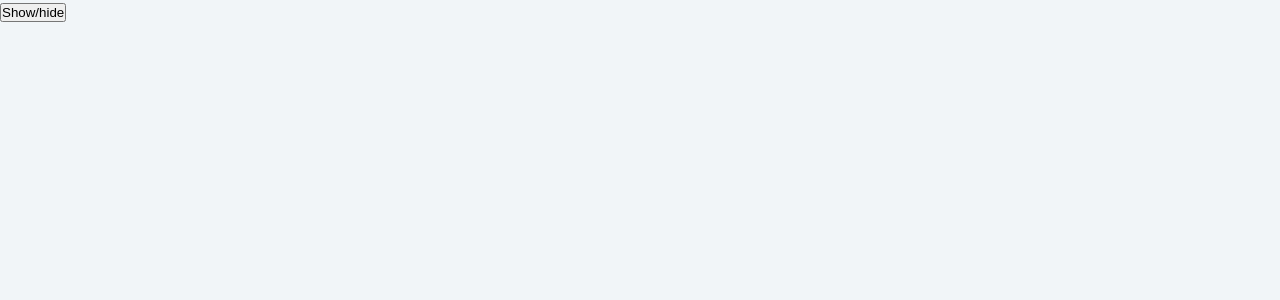
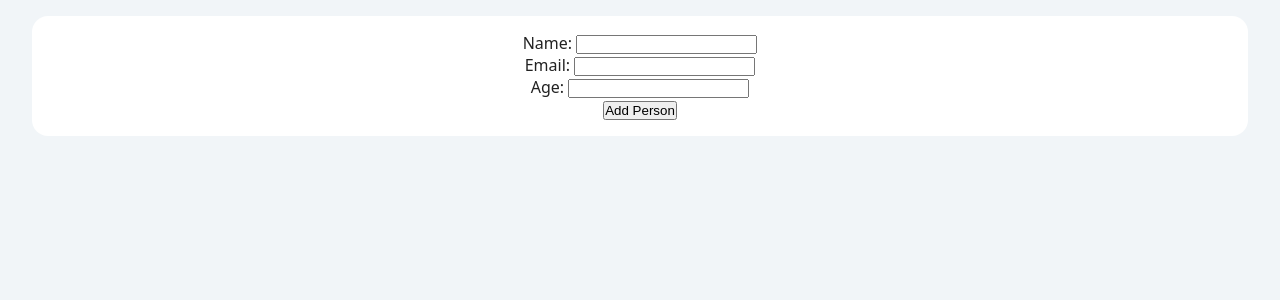
Before and after one commit to Suredun254/tutorial, a React (Create React App) app: page / in a window 1280 px wide. Shown: the top 300 px of the page. Built offline with nearby package versions, Linux system fonts and the light colour scheme.

Commit message:
form handling using controlled inputs and multiple inputs

```diff
--- a/src/App.js
+++ b/src/App.js
@@ -9,7 +9,9 @@ import React from "react";
 // import UseEffectFetchData from "./advancedReact/UseEffect/UseEffectFetchData";
 // import ConditionalRendering from "./advancedReact/ConditionalRendering/ConditionalRendering";
 // import ShortCircuitEvaluation from "./advancedReact/ConditionalRendering/ShortCircuitEvaluation";
-import SHowHide from "./advancedReact/ConditionalRendering/SHowHide";
+// import SHowHide from "./advancedReact/ConditionalRendering/SHowHide";
+// import ControlledInputs from "./advancedReact/Forms/ControlledInputs";
+import MultipleInputs from "./advancedReact/Forms/MultipleInputs";
 const App = () => {
   return (
     <div>
@@ -23,7 +25,9 @@ const App = () => {
       {/* <UseEffectFetchData /> */}
       {/* <ConditionalRendering /> */}
       {/* <ShortCircuitEvaluation /> */}
-      <SHowHide />
+      {/* <SHowHide /> */}
+      {/* <ControlledInputs /> */}
+      <MultipleInputs />
     </div>
   );
 };
--- /dev/null
+++ b/src/advancedReact/Forms/ControlledInputs.js
@@ -0,0 +1,62 @@
+import React, { useState } from "react";
+
+const ControlledInputs = () => {
+  const [firstName, setFirstName] = useState("");
+  const [email, setEmail] = useState("");
+  const [people, setPeople] = useState([]);
+
+  const handleSubmit = (e) => {
+    e.preventDefault();
+    if (firstName && email) {
+      const person = { id: new Date().getTime().toString(), firstName, email };
+      setPeople((people) => {
+        return [...people, person];
+      });
+      setFirstName("");
+      setEmail("");
+    } else {
+      console.log(e);
+    }
+  };
+
+  return (
+    <div className="maindiv" onClick={handleSubmit}>
+      <article>
+        <form action="">
+          <div>
+            <label htmlFor="firstName">Name: </label>
+            <input
+              type="text"
+              name="firstName"
+              id="firstName"
+              value={firstName}
+              onChange={(e) => setFirstName(e.target.value)}
+            />
+          </div>
+          <div>
+            <label htmlFor="email">Email: </label>
+            <input
+              type="text"
+              name="email"
+              id="email"
+              value={email}
+              onChange={(e) => setEmail(e.target.value)}
+            />
+          </div>
+          <button type="submit">Add Person</button>
+        </form>
+        {people.map((person, index) => {
+          const { id, email, firstName } = person;
+          return (
+            <div key={id}>
+              <h1>{firstName}</h1>
+              <h3>{email}</h3>
+            </div>
+          );
+        })}
+      </article>
+    </div>
+  );
+};
+
+export default ControlledInputs;
--- /dev/null
+++ b/src/advancedReact/Forms/MultipleInputs.js
@@ -0,0 +1,75 @@
+import React, { useState } from "react";
+
+const MultipleInputs = () => {
+  const [person, setPerson] = useState({ firstName: "", email: "", age: "" });
+  const [people, setPeople] = useState([]);
+
+  const handleChange = (e) => {
+    const name = e.target.name;
+    const value = e.target.value;
+    setPerson({ ...person, [name]: value });
+  };
+  const handleSubmit = (e) => {
+    e.preventDefault();
+    if (person.firstName && person.email && person.age) {
+      const newPerson = {
+        ...person,
+        id: new Date().getTime().toString(),
+      };
+      setPeople([...people, newPerson]);
+      setPerson({ firstName: "", email: "", age: "" });
+    }
+  };
+
+  return (
+    <div className="maindiv">
+      <article>
+        <form action="" onClick={handleSubmit}>
+          <div>
+            <label htmlFor="firstName">Name: </label>
+            <input
+              type="text"
+              name="firstName"
+              id="firstName"
+              value={person.firstName}
+              onChange={handleChange}
+            />
+          </div>
+          <div>
+            <label htmlFor="email">Email: </label>
+            <input
+              type="text"
+              name="email"
+              id="email"
+              value={person.email}
+              onChange={handleChange}
+            />
+          </div>
+          <div>
+            <label htmlFor="age">Age: </label>
+            <input
+              type="text"
+              name="age"
+              id="age"
+              value={person.age}
+              onChange={handleChange}
+            />
+          </div>
+          <button type="submit">Add Person</button>
+        </form>
+        {people.map((person, index) => {
+          const { id, email, firstName, age } = person;
+          return (
+            <div key={id}>
+              <h1>{firstName}</h1>
+              <h3>{email}</h3>
+              <h3>{age}</h3>
+            </div>
+          );
+        })}
+      </article>
+    </div>
+  );
+};
+
+export default MultipleInputs;
```
